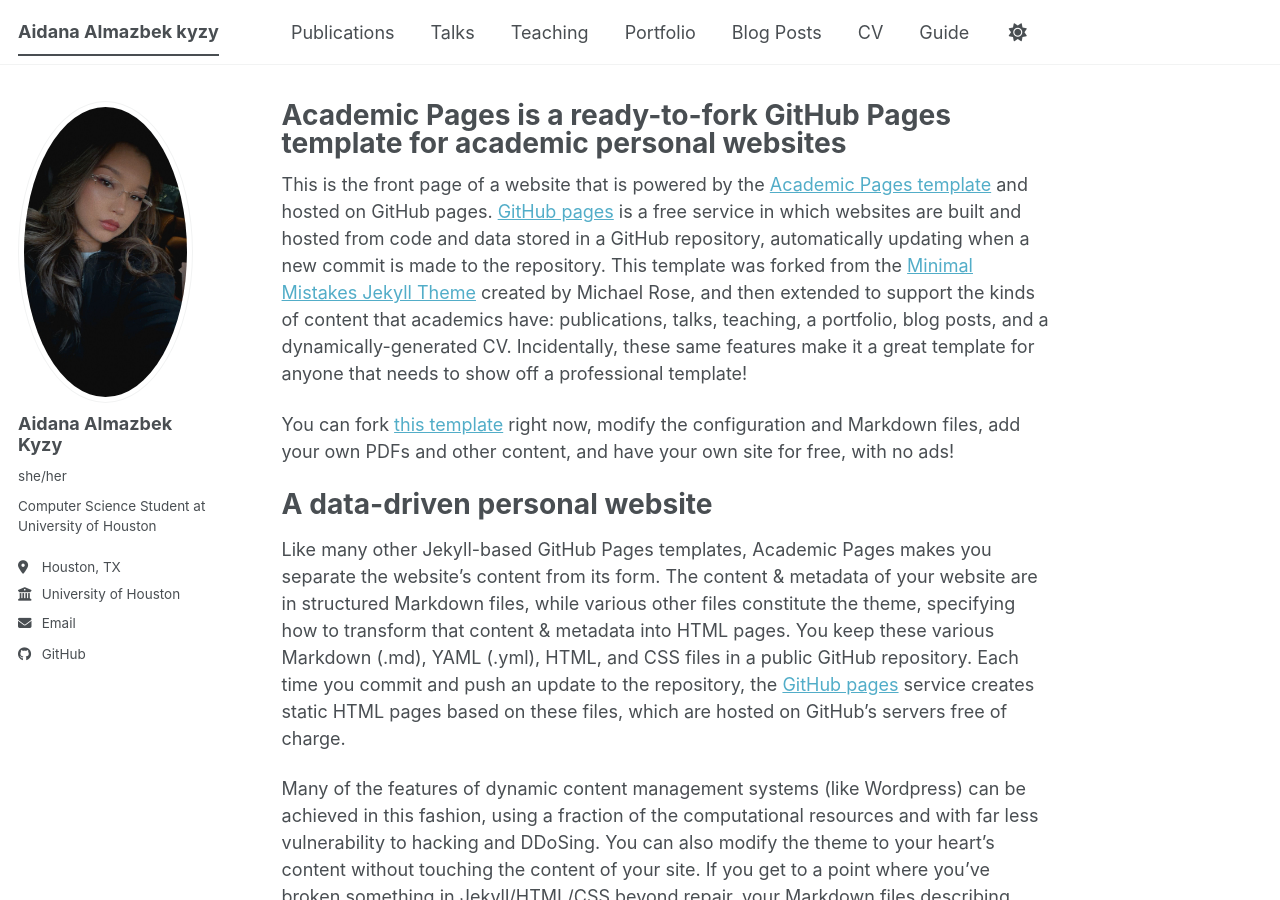
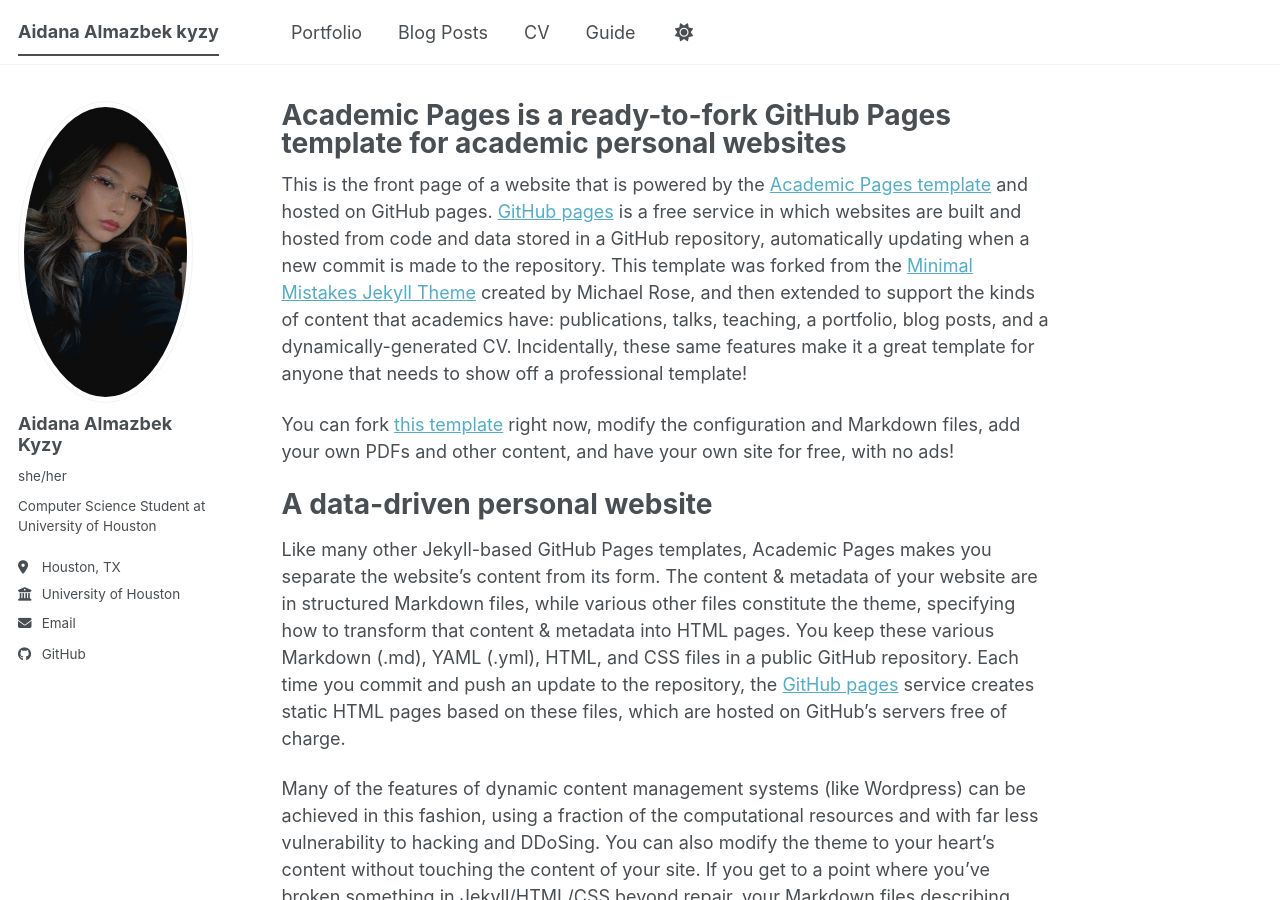
Before and after one commit to Aidana0704/aidana0704.github.io, a Jekyll site: the page built from _pages/about.md, in a window 1280 px wide and 900 px high. Built offline with Jekyll 4.4.1, drawn with Linux system fonts in a browser that asks for light colours; a script bundle is joined from its source files by our own code; library files that are not in the unit come from our copies.

Commit message:
Update navigation menu items
Removed old navigation items and added Portfolio and Blog Posts.

```diff
--- a/_data/navigation.yml
+++ b/_data/navigation.yml
@@ -8,15 +8,6 @@
 #      Markdown formatted page while the second is generated using JSON.
 
 main:
-  - title: "Publications"
-    url: /publications/
-
-  - title: "Talks"
-    url: /talks/
-
-  - title: "Teaching"
-    url: /teaching/
-
   - title: "Portfolio"
     url: /portfolio/
 
```
